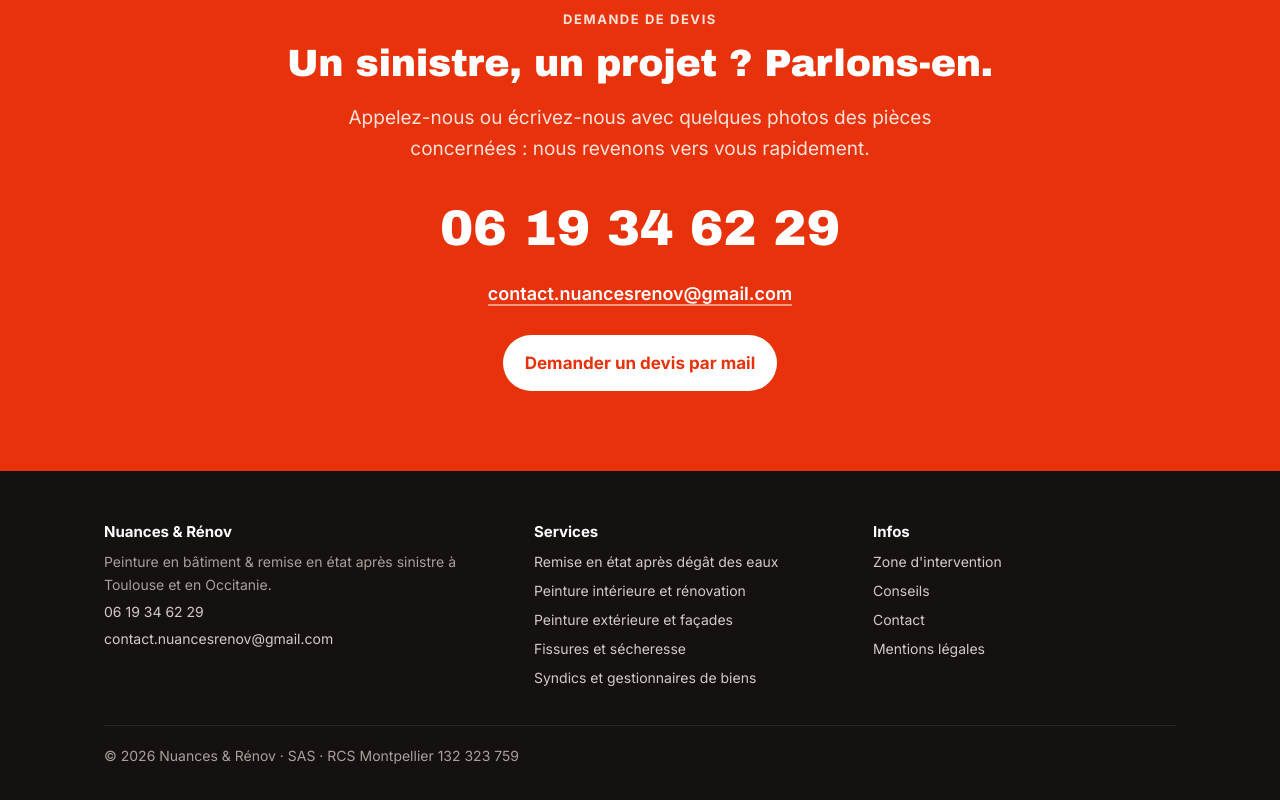
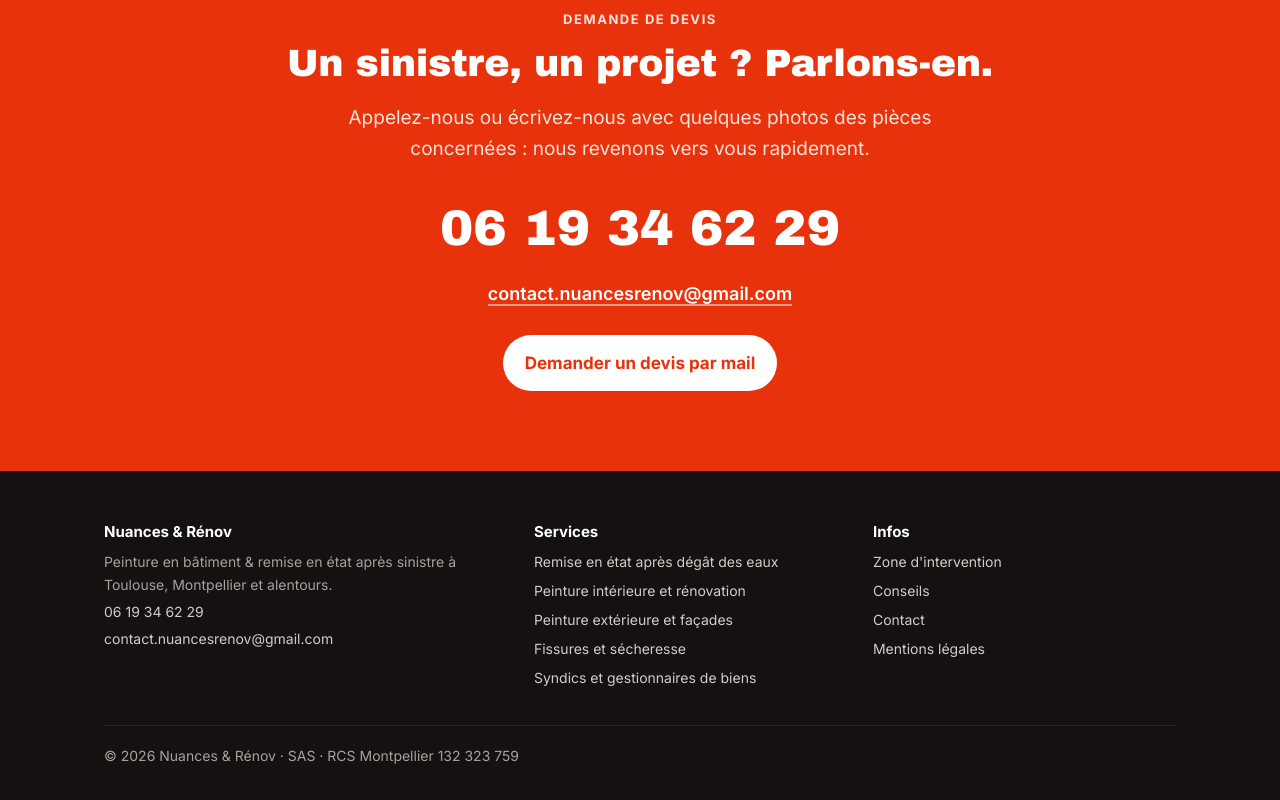
Before and after one commit to contactnuancesrenov-arch/site-nuancesrenov, a plain HTML site: page peintre-colomiers.html in a window 1280 px wide. Shown: the part 2289-3089 px from the top of the page. Drawn offline with Linux system fonts and the light colour scheme.

Commit message:
Update peintre-colomiers.html

```diff
--- a/peintre-colomiers.html
+++ b/peintre-colomiers.html
@@ -194,7 +194,7 @@ footer .copy{border-top:1px solid #2A2624;margin-top:30px;padding-top:18px}
     <div class="cols">
       <div>
         <h2>Nuances & Rénov</h2>
-        <p>Peinture en bâtiment & remise en état après sinistre à Toulouse et en Occitanie.</p>
+        <p>Peinture en bâtiment & remise en état après sinistre à Toulouse, Montpellier et alentours.</p>
         <p><a href="tel:+33619346229">06 19 34 62 29</a></p>
         <p><a href="mailto:contact.nuancesrenov@gmail.com">contact.nuancesrenov@gmail.com</a></p>
       </div>
```
